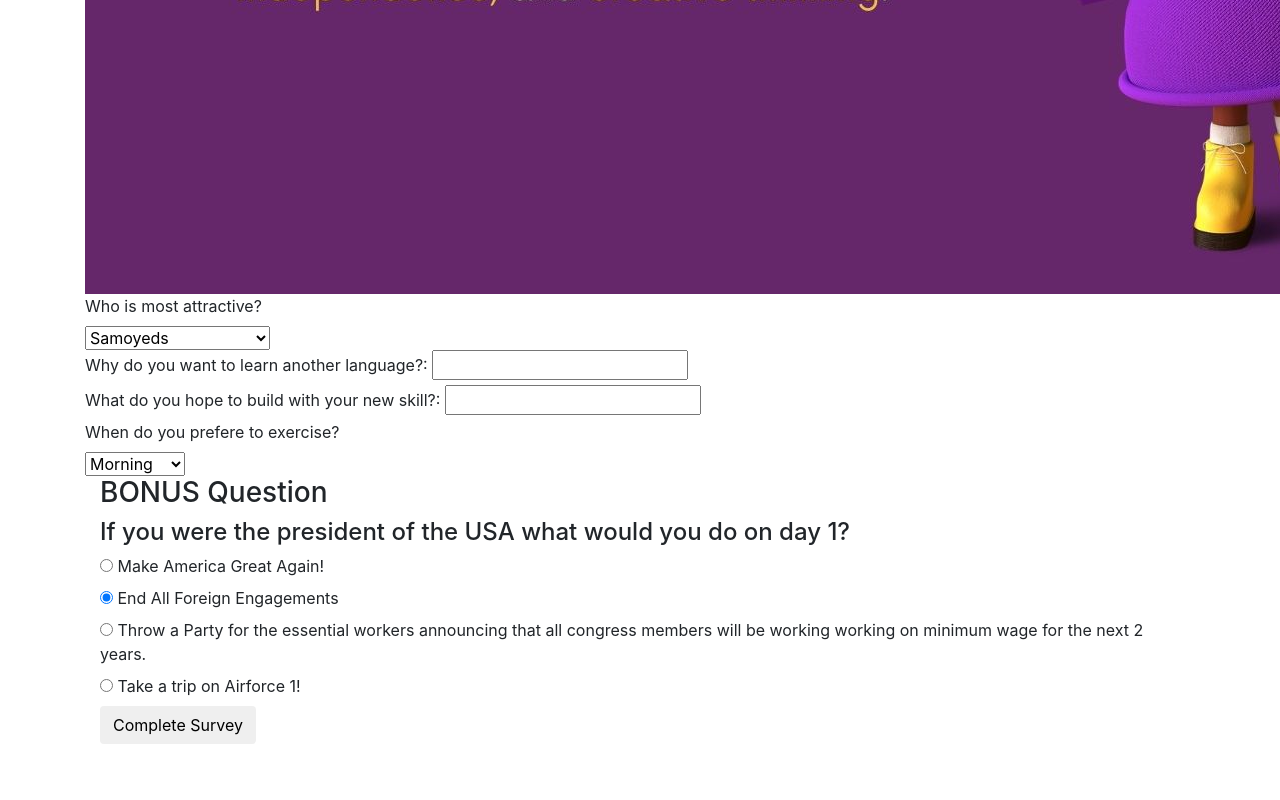
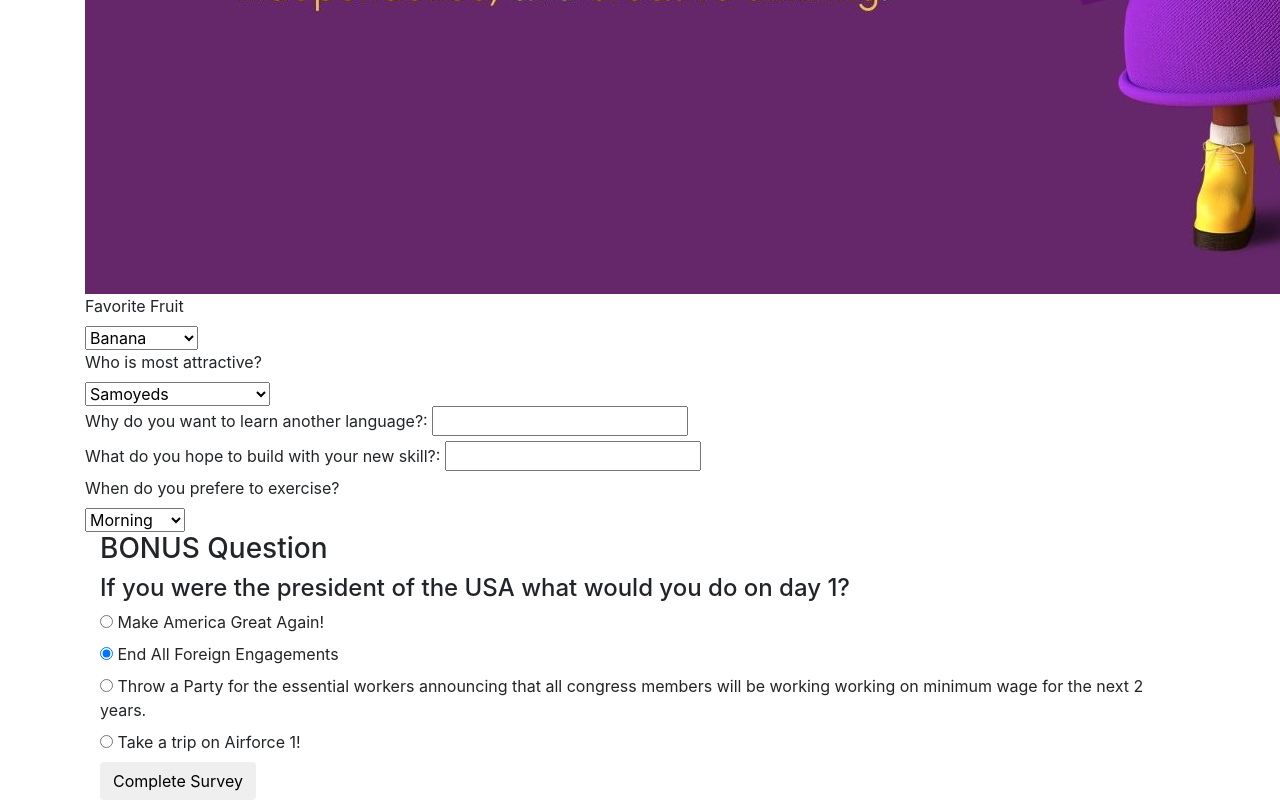
Before and after one commit to ADOSTech360/ProgrammingLanguageSuggester, a plain HTML site: page index.html in a window 1280 px wide. Shown: the part 1106-1906 px from the top of the page. Before the commit the page ends 1850 px from the top, so only its background shows below. Drawn offline with Linux system fonts and the light colour scheme.

```diff
--- a/index.html
+++ b/index.html
@@ -19,6 +19,27 @@
         <p>Maecenas eu ex ut massa blandit venenatis a a mauris. Nulla in massa diam. Duis rutrum varius ipsum. Fusce metus eros, ornare a nisl vitae, volutpat lobortis nis! <span class="clickable">Click here</span> to hide  Nunc et suscipit metus. Aenean ullamcorper vulputate scelerisque. Vestibulum finibus risus quis mollis fringilla.</p>
         <img src="img/blank.jpg">
       </div>
+
+
+
+
+<!--
+// Question 3 for the user regarding their favorite place to vacation. Presented in form of a drop down menu. This question will be counted in the branching logic. // -->
+
+  <label for="form-fruit">Favorite Fruit</label>
+  <div class="container2">
+    <select class="form-fruit" id="fruit">
+      <option value="1">Banana</option>
+      <option value="2">Apple</option>
+      <option value="3">Strawberry</option>
+      <option value="4">Grapes</option>
+      <option value="5">Orange</option>
+      <option value="6">Watermelon</option>
+      <option value="7">Grapes</option>
+      <option value="8">Strawberry</option>
+
+    </select>
+  </div>
 
 <!--
 // Question 4 for the user regarding the most attractive dogs. Presented in form of a drop down menu. This question will be counted in the branching logic. // -->
```
